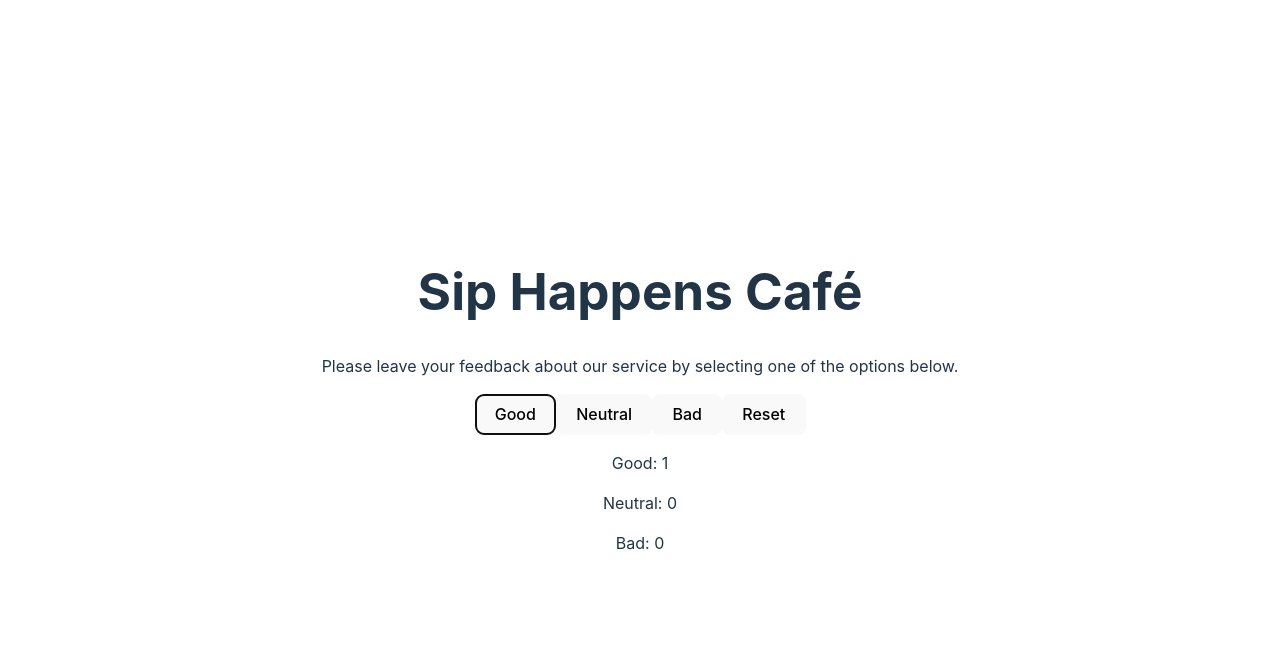
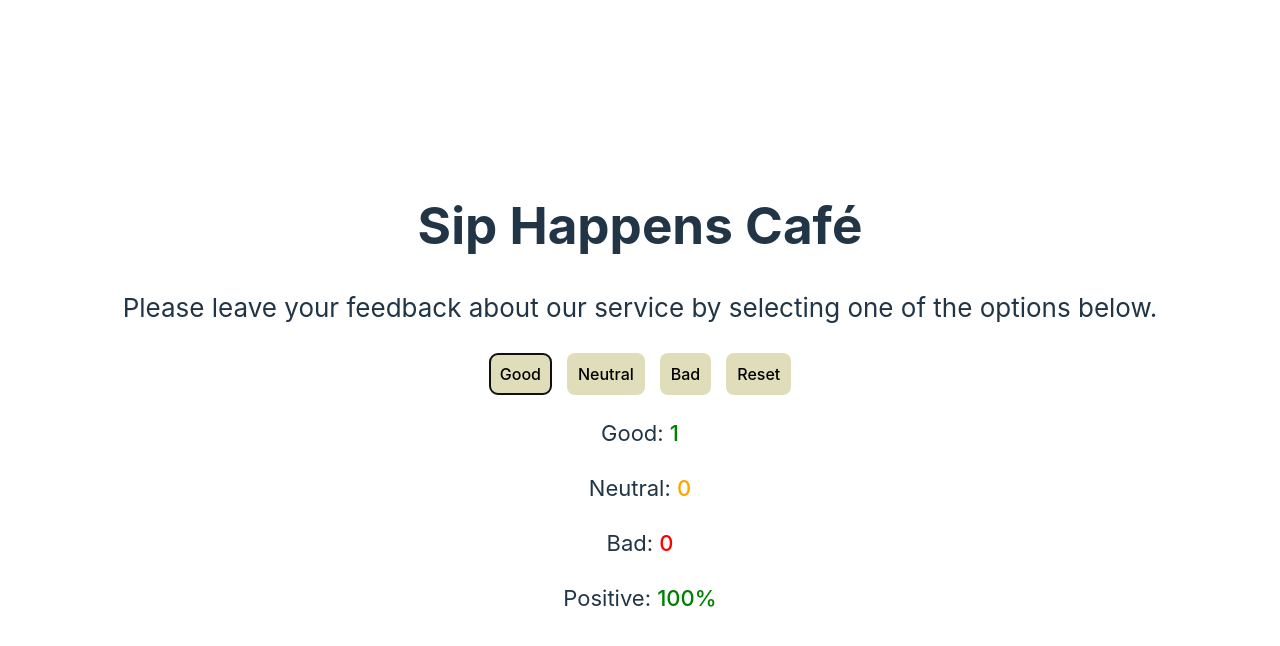
Before and after one commit to serg444s/goit-react-hw-02, a React (Vite) app: page / in a window 1280 px wide. Both pictures are taken after a click on the button "Good". Shown: the top 646 px of the page. Built offline with nearby package versions, Linux system fonts and the light colour scheme.

Commit message:
task-4, task-6

```diff
--- a/src/components/App/App.jsx
+++ b/src/components/App/App.jsx
@@ -20,12 +20,21 @@ function App() {
   };
 
   const totalFeedback = state.good + state.neutral + state.bad;
+  const positiveFeedback = Math.round((state.good / totalFeedback) * 100);
 
   return (
     <div>
       <Description />
       <Options callback={updateFeedback} totalFeedback={totalFeedback} />
-      {totalFeedback > 0 ? <Feedback data={state} /> : <Notification />}
+      {totalFeedback > 0 ? (
+        <Feedback
+          data={state}
+          totalFeedback={totalFeedback}
+          positiveFeedback={positiveFeedback}
+        />
+      ) : (
+        <Notification />
+      )}
     </div>
   );
 }
--- a/src/components/Description/Description.jsx
+++ b/src/components/Description/Description.jsx
@@ -1,8 +1,10 @@
+import css from "./Description.module.css";
+
 const Description = () => {
   return (
     <div>
       <h1>Sip Happens Café</h1>
-      <p>
+      <p className={css.text}>
         Please leave your feedback about our service by selecting one of the
         options below.
       </p>
--- a/src/components/Description/Description.module.css
+++ b/src/components/Description/Description.module.css
@@ -0,0 +1,3 @@
+.text {
+  font-size: 26px;
+}
--- a/src/components/Feedback/Feedback.jsx
+++ b/src/components/Feedback/Feedback.jsx
@@ -1,9 +1,22 @@
-const Feedback = ({ data }) => {
+import css from "./Feedback.module.css";
+
+const Feedback = ({ data, totalFeedback, positiveFeedback }) => {
   return (
     <div>
-      <p>Good: {data.good}</p>
-      <p>Neutral: {data.neutral}</p>
-      <p>Bad: {data.bad}</p>
+      <p className={css.text}>
+        Good: <span className={css.good}>{data.good}</span>
+      </p>
+      <p className={css.text}>
+        Neutral: <span className={css.neutral}>{data.neutral}</span>
+      </p>
+      <p className={css.text}>
+        Bad: <span className={css.bad}>{data.bad}</span>
+      </p>
+      {totalFeedback > 0 && <p>Total: {totalFeedback}</p> && (
+        <p className={css.text}>
+          Positive: <span className={css.good}>{positiveFeedback}%</span>
+        </p>
+      )}
     </div>
   );
 };
--- a/src/components/Feedback/Feedback.module.css
+++ b/src/components/Feedback/Feedback.module.css
@@ -0,0 +1,18 @@
+.text {
+  font-size: 22px;
+}
+
+.good {
+  color: green;
+  font-weight: 500;
+}
+
+.neutral {
+  color: orange;
+  font-weight: 500;
+}
+
+.bad {
+  color: red;
+  font-weight: 500;
+}
--- a/src/components/Notification/Notification.jsx
+++ b/src/components/Notification/Notification.jsx
@@ -1,5 +1,7 @@
+import css from "./Notification.module.css";
+
 const Notification = () => {
-  return <p>No feedback yet</p>;
+  return <p className={css.text}>No feedback yet</p>;
 };
 
 export default Notification;
--- a/src/components/Notification/Notification.module.css
+++ b/src/components/Notification/Notification.module.css
@@ -0,0 +1,4 @@
+.text {
+  font-size: 22px;
+  color: blue;
+}
--- a/src/components/Options/Options.jsx
+++ b/src/components/Options/Options.jsx
@@ -1,10 +1,18 @@
+import css from "./Options.module.css";
+
 const Options = ({ callback, totalFeedback }) => {
   return (
-    <div>
-      <button onClick={() => callback("good")}>Good</button>
-      <button onClick={() => callback("neutral")}>Neutral</button>
-      <button onClick={() => callback("bad")}>Bad</button>
-      {totalFeedback > 0 ? <button>Reset</button> : ""}
+    <div className={css.container}>
+      <button className={css.btn} onClick={() => callback("good")}>
+        Good
+      </button>
+      <button className={css.btn} onClick={() => callback("neutral")}>
+        Neutral
+      </button>
+      <button className={css.btn} onClick={() => callback("bad")}>
+        Bad
+      </button>
+      {totalFeedback > 0 ? <button className={css.btn}>Reset</button> : ""}
     </div>
   );
 };
--- a/src/components/Options/Options.module.css
+++ b/src/components/Options/Options.module.css
@@ -0,0 +1,11 @@
+.container {
+  display: flex;
+  gap: 15px;
+  align-items: center;
+  justify-content: center;
+}
+
+.btn {
+  padding: 10px;
+  background-color: rgb(224, 222, 186);
+}
```
